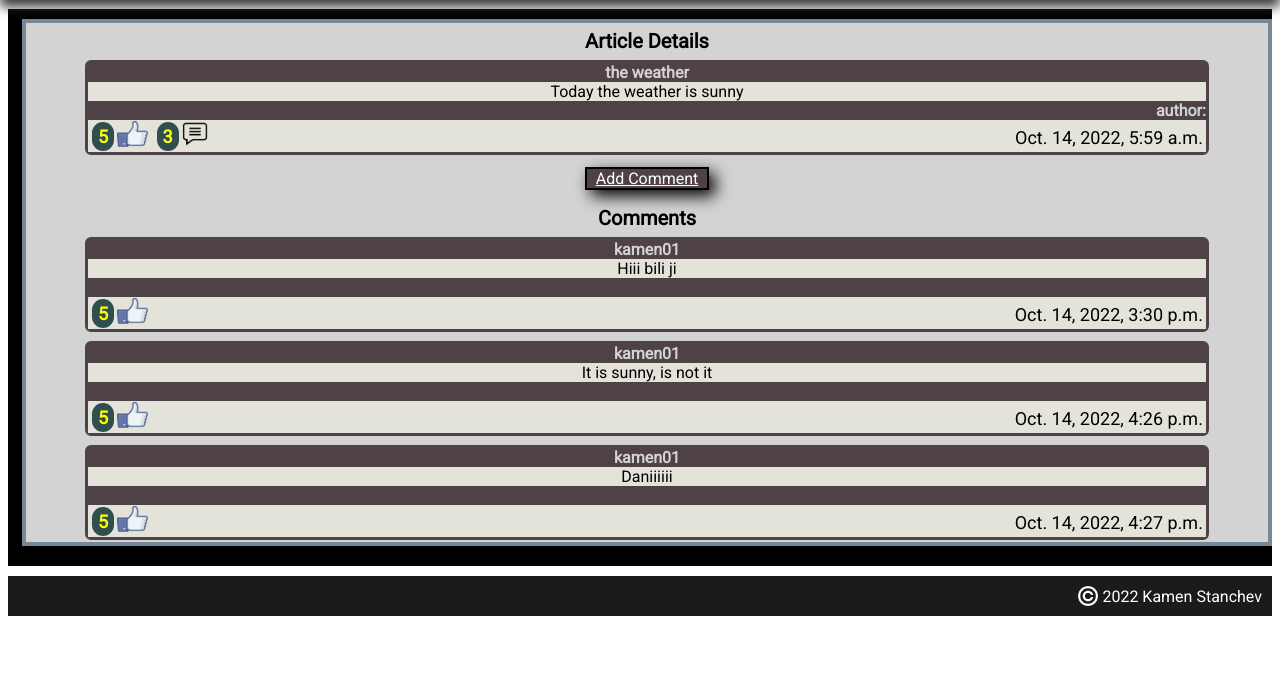
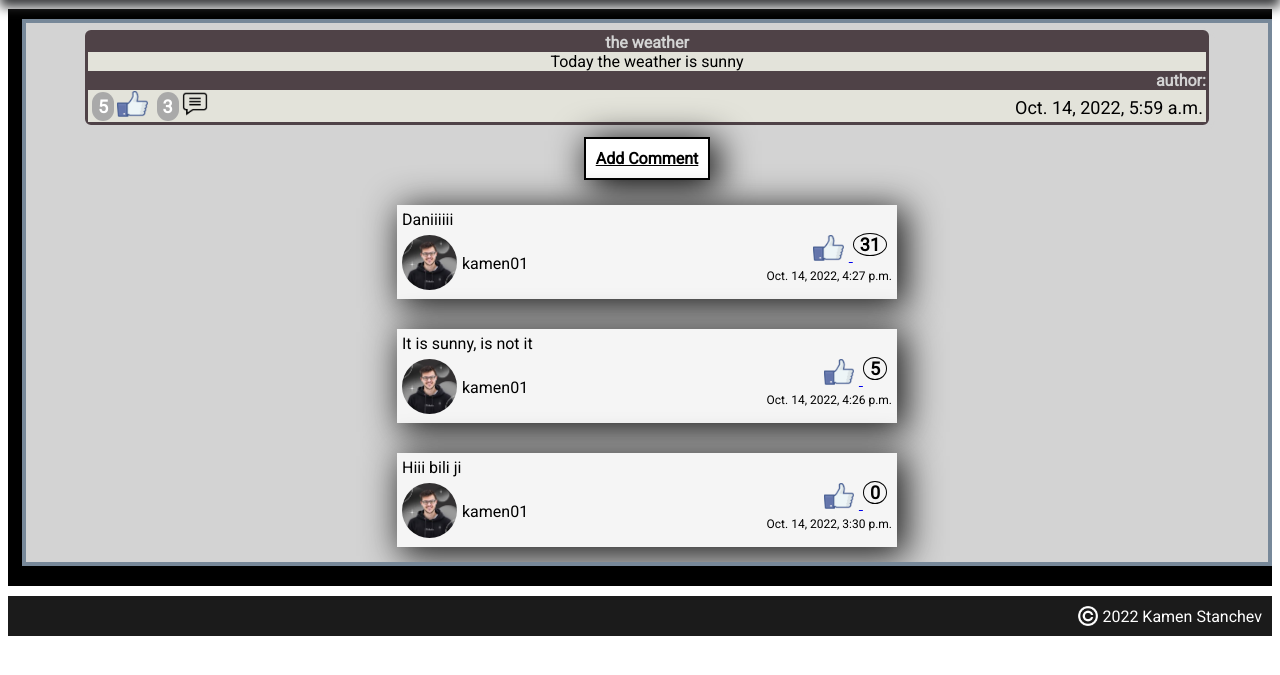
Before and after one commit to KamenStanchev/forum_web_site, a Django app: page /article-details/1/ in a window 1280 px wide. Shown: the part 49-724 px from the top of the page. Run offline with Django 4.2, Linux system fonts and the light colour scheme; data comes from the database, SQL or seed files in the repository; both versions use the stored data as it was after the commit.

Commit message:
design article details page

```diff
--- a/forum_project/main_app/templates/article-detail.html
+++ b/forum_project/main_app/templates/article-detail.html
@@ -2,13 +2,80 @@
 
 {% load static %}
 
+
+
 {% block page_content %}
+
+    <style>
+        .container-comment{
+            box-shadow: #1b1b1b 6px 6px 36px 3px;
+            background-color: whitesmoke;
+            align-self: center;
+            width: 500px;
+            margin: 15px;
+        }
+
+        .comment-content{
+            margin: 5px;
+        }
+
+        .comment-details{
+            display: flex;
+            justify-content: space-between;
+            height: 60px;
+            margin: 5px;
+        }
+
+        .comment-details-left{
+            display: flex;
+            flex-direction: row;
+            height: 59px;
+        }
+
+        .comment-user-img{
+           height: 55px;
+            width: 55px;
+            object-fit: cover;
+            border-radius: 50%;
+            margin: 2% 0 3% 0;
+        }
+
+        .comment-user-name{
+            margin: auto 5px;
+        }
+
+        .comment-details-right{
+            display: flex;
+            flex-direction: column;
+        }
+
+        .comment-likes-details{
+            padding-right: 5px;
+            align-self: end;
+        }
+
+        .comment-likes-count{
+            color: black;
+            font-weight: bold;
+            font-size: 18px;
+            vertical-align: top;
+            padding: 0 6px 0 6px;
+            border: black 1px solid;
+            border-radius: 50%;
+        }
+
+        .comment-data-created{
+            font-size: 12px;
+        }
+
+
+
+
+
+    </style>
+
     <div class="main-container">
         <div class="central-container">
-
-                <p class="container-name">
-                    Article Details
-                </p>
             <div class="container-items">
                 <p class="topic-title">
                     {{ article.title }}
@@ -20,9 +87,9 @@
                     author: {{ article.user.first_name }} {{ article.user.last_name }}
                 </p>
                 <div class="status-topic">
-                    <div class="status-data-left" style="background-color: darkslategrey">{{ article.likes }}</div>
+                    <div class="status-data-left">{{ article.likes }}</div>
                         <a href="{% url 'likes' article.id %}"><img class="like-button" src="{% static 'icons/like.png' %}"></a>
-                    <div class="status-data-left" style="background-color: darkslategrey">{{ article.comments|length }}</div>
+                    <div class="status-data-left">{{ article.comments|length }}</div>
                         <a href="{% url 'article-details' article.id %}"><img class="like-button" src="{% static 'icons/comment-black.png' %}"></a>
                     <div class="status-data-right">{{ article.date_created }}</div>
                 </div>
@@ -30,39 +97,46 @@
 
             <a href="{% url 'create-comment' article.pk %}"
                     style="
-                    width: 120px;
-                    margin: 10px 0;
+                    margin: 10px 0 10px 0 ;
+                    padding: 10px;
+                    font-weight: bold;
                     align-self: center;
                     border: black 2px solid;
-                    background-color: #4F4247;
-                    color: white;
+                    background-color: white;
+                    color: black;
                     text-align: center;
-                    box-shadow: black 6px 6px 16px;
+                    box-shadow: black 6px 6px 36px 2px;
             "
             >Add Comment</a>
-             <p class="container-name">
-                 {# link to create new comment #}
-                    Comments
-                </p>
+
         {# Start loop for all article's coments   #}
-            {% for comment in article.comments %}
-            <div class="container-items">
-                <p class="topic-title">
-                    {{ comment.user.username }}
-                </p>
-                <p class="topic-content">
-                    {{ comment.content }}
-                </p>
-                <br>
-                <p class="topic-author">
-                    {# empty row, here can be inputed text #}
-                </p>
-                <div class="status-topic">
-                    <div class="status-data-left" style="background-color: darkslategrey">{{ article.likes }}</div>
-                        <a href="{% url 'likes' article.id %}"><img class="like-button" src="{% static 'icons/like.png' %}"></a>
-                    <div class="status-data-right">{{ comment.data_created }}</div>
+            {% for comment in comments %}
+                <div class="container-comment">
+                    <div class="comment-content">
+                        {{ comment.content }}
+                    </div>
+                    <div class="comment-details">
+                        <div class="comment-details-left">
+                            <div >
+                                <img class="comment-user-img" src="{{ comment.user.profile.profile_img.url }}">
+                            </div>
+                            <div class="comment-user-name">
+                                {{ comment.user.username }}
+                            </div>
+                        </div>
+                        <div class="comment-details-right">
+                            <div class="comment-likes-details">
+                                <a href="{% url 'like_comment' comment.id %}">
+                                    <img class="like-button" src="{% static 'icons/like.png' %}">
+                                </a>
+                                <span class="comment-likes-count">{{ comment.likes }}</span>
+                            </div>
+                            <div>
+                                <span class="comment-data-created">{{ comment.data_created }}</span>
+                            </div>
+                        </div>
+                    </div>
                 </div>
-            </div>
             {% endfor %}
         </div>
     </div>
--- a/forum_project/main_app/urls.py
+++ b/forum_project/main_app/urls.py
@@ -9,5 +9,6 @@
     path('create-post-article/', CreateArticle.as_view(), name='create_post_article'),
     path('create-comment/<int:pk>/', views.CreateComment.as_view(), name='create-comment'),
     path('article-details/<int:pk>/', views.ArticleDetails.as_view(), name='article-details'),
-    path('likes/<int:pk>/', views.likes, name='likes')
+    path('likes/<int:pk>/', views.likes, name='likes'),
+    path('like_comment/<int:pk>/', views.like_comment, name='like_comment')
 ]
--- a/forum_project/main_app/views.py
+++ b/forum_project/main_app/views.py
@@ -10,7 +10,7 @@
 def home(request):
     topics = Topic.objects.all()
     profiles = Profile.objects.all()
-    articles = PostArticle.objects.all()
+    articles = reversed(PostArticle.objects.all())
     context = {
         'topics': topics,
         'profiles': profiles,
@@ -38,6 +38,8 @@
     fields = ['title', 'content', 'topic']
     template_name = 'form.html'
     success_url = reverse_lazy('home')
+    login_url = '/login/'
+    redirect_field_name = 'redirect_to'
 
     def form_valid(self, form):
         form.instance.user = self.request.user
@@ -53,6 +55,14 @@
     model = PostArticle
     template_name = 'article-detail.html'
     context_object_name = "article"
+
+    def get_context_data(self, *args, **kwargs):
+        current_article = PostArticle.objects.get(id=self.kwargs['pk'])
+        comments = reversed(current_article.articlecomment_set.all())
+        context = super(ArticleDetails, self).get_context_data(*args, **kwargs)
+
+        context['comments'] = comments
+        return context
 
 
 class CreateComment(LoginRequiredMixin, CreateView):
@@ -79,3 +89,10 @@
     current_article.likes += 1
     current_article.save()
     return redirect('home')
+
+
+def like_comment(request, pk):
+    current_comment = ArticleComment.objects.get(id=pk)
+    current_comment.likes += 1
+    current_comment.save()
+    return redirect('article-details', current_comment.post_article.id)
--- a/static/css/container.css
+++ b/static/css/container.css
@@ -7,13 +7,6 @@
         margin-top: 45px;
         background-color: black;
 
-    }
-
-    .container-name{
-        text-align: center;
-        font-size: 20px;
-        font-weight: bolder;
-        margin-top: 6px;
     }
 
     .left-container{
@@ -100,9 +93,9 @@
         margin-bottom: 1px;
         margin-left: 4px;
         padding: 4px 6px;
-        background-color: black;
+        background-color: darkgray;
         border-radius: 12px;
-        color: yellow;
+        color: white;
         font-weight: bolder;
     }
 
```
Also changed, not shown: forum_project/main_app/templates/home.html (+4 -4 lines), db.sqlite3.
